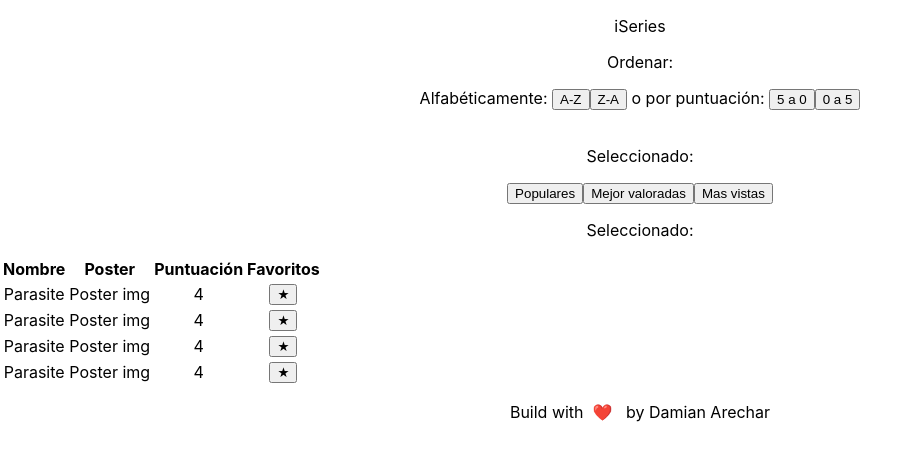
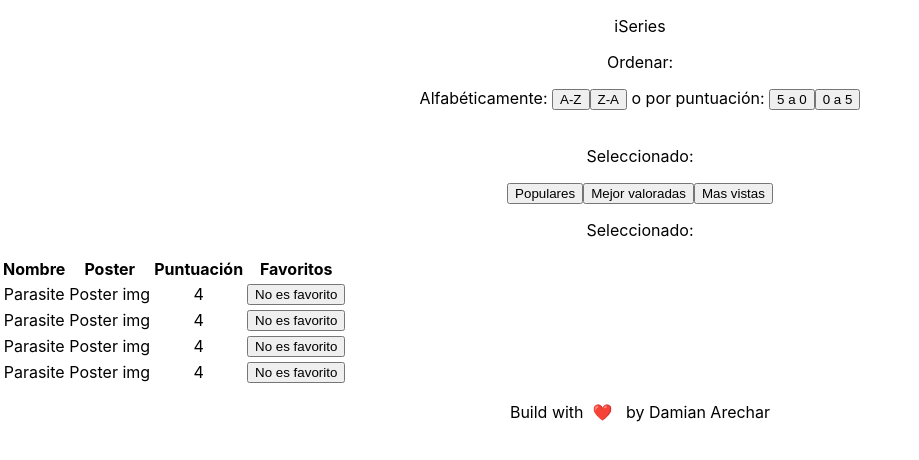
Before and after one commit to damianlonare/iseries-web-app, a React (Create React App) app: page / in a window 1280 px wide. Shown: the top 460 px of the page, without its empty margins (0-919 px from the left). Built offline with nearby package versions, Linux system fonts and the light colour scheme; the HTML template or start-up script is replaced by a standard one.

Commit message:
Update Table.js
Removes emojis

```diff
--- a/src/components/Table.js
+++ b/src/components/Table.js
@@ -43,15 +43,7 @@ function Table() {
           data-testid={s.id}
           onClick={() => handleOnClickIsFavorited(s.id)}
         >
-          {s.isFavorited ? (
-            <span role="img" aria-label="favorite-icon">
-              ⭐️
-            </span>
-          ) : (
-            <span role="img" aria-label="favorite-icon">
-              ★
-            </span>
-          )}
+          {s.isFavorited ? 'Es favorito' : 'No es favorito'}
         </button>
       </td>
     </tr>
```
